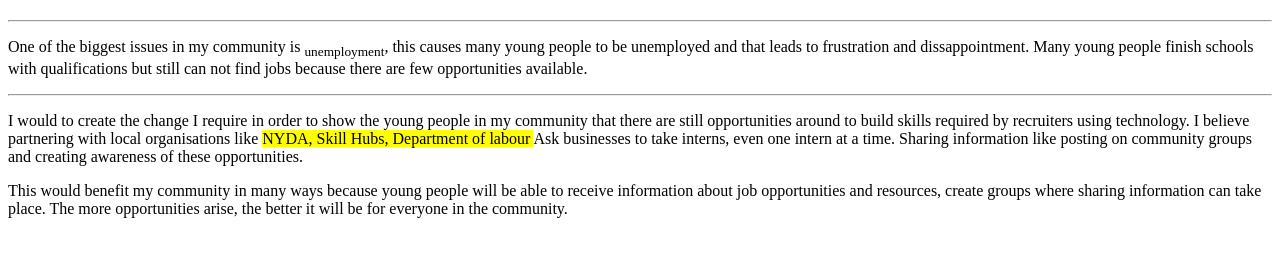
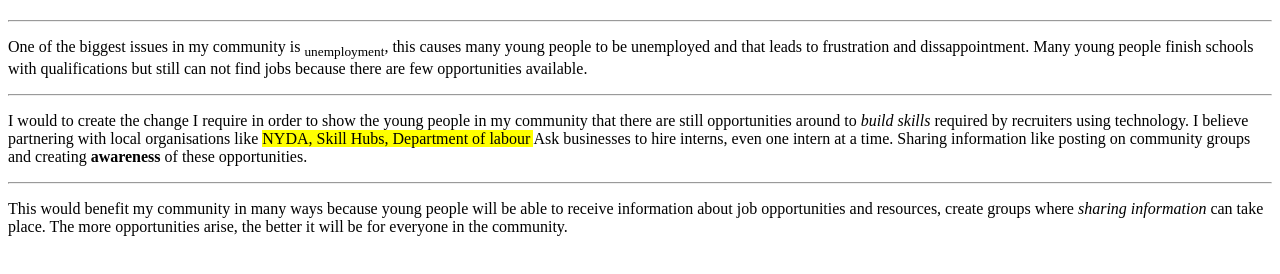
Before and after one commit to DuduzileMthembu/module-03-html-day1-task, a plain HTML site: page index.html in a window 1280 px wide. Shown: the part 70-344 px from the top of the page. Drawn offline with Linux system fonts and the light colour scheme.

Commit message:
Enhance content clarity and emphasis in index.html

```diff
--- a/index.html
+++ b/index.html
@@ -15,8 +15,9 @@
 <p>One of the biggest issues in my community is <sub>unemployment</sub>, this causes many young people to be unemployed and that leads to frustration and dissappointment. Many young people finish schools with qualifications but still can not find jobs because there are few opportunities available.</p>
 <hr>
 <!--Zenith Future Skills Hub will supply me with the tools I need to empower the community-->
-<p> I would to create the change I require in order to show the young people in my community that there are still opportunities around to build skills required by recruiters using technology. I believe partnering with local organisations like <mark>NYDA, Skill Hubs, Department of labour </mark> Ask businesses to take interns, even one intern at a time. Sharing information like posting on community groups and creating awareness of these opportunities. </p>
+<p> I would to create the change I require in order to show the young people in my community that there are still opportunities around to <em>build skills</em> required by recruiters using technology. I believe partnering with local organisations like <mark>NYDA, Skill Hubs, Department of labour </mark> Ask businesses to hire interns, even one intern at a time. Sharing information like posting on community groups and creating <b>awareness</b> of these opportunities. </p>
+<hr>
 <!-- How my efforts will make a difference-->
-<p> This would benefit my community in many ways because young people will be able to receive information about job opportunities and resources, create groups where sharing information can take place. The more opportunities arise, the better it will be for everyone in the community. </p>
+<p> This would benefit my community in many ways because young people will be able to receive information about job opportunities and resources, create groups where <i>sharing information</i> can take place. The more opportunities arise, the better it will be for everyone in the community. </p>
 </body>
 </html>
```
